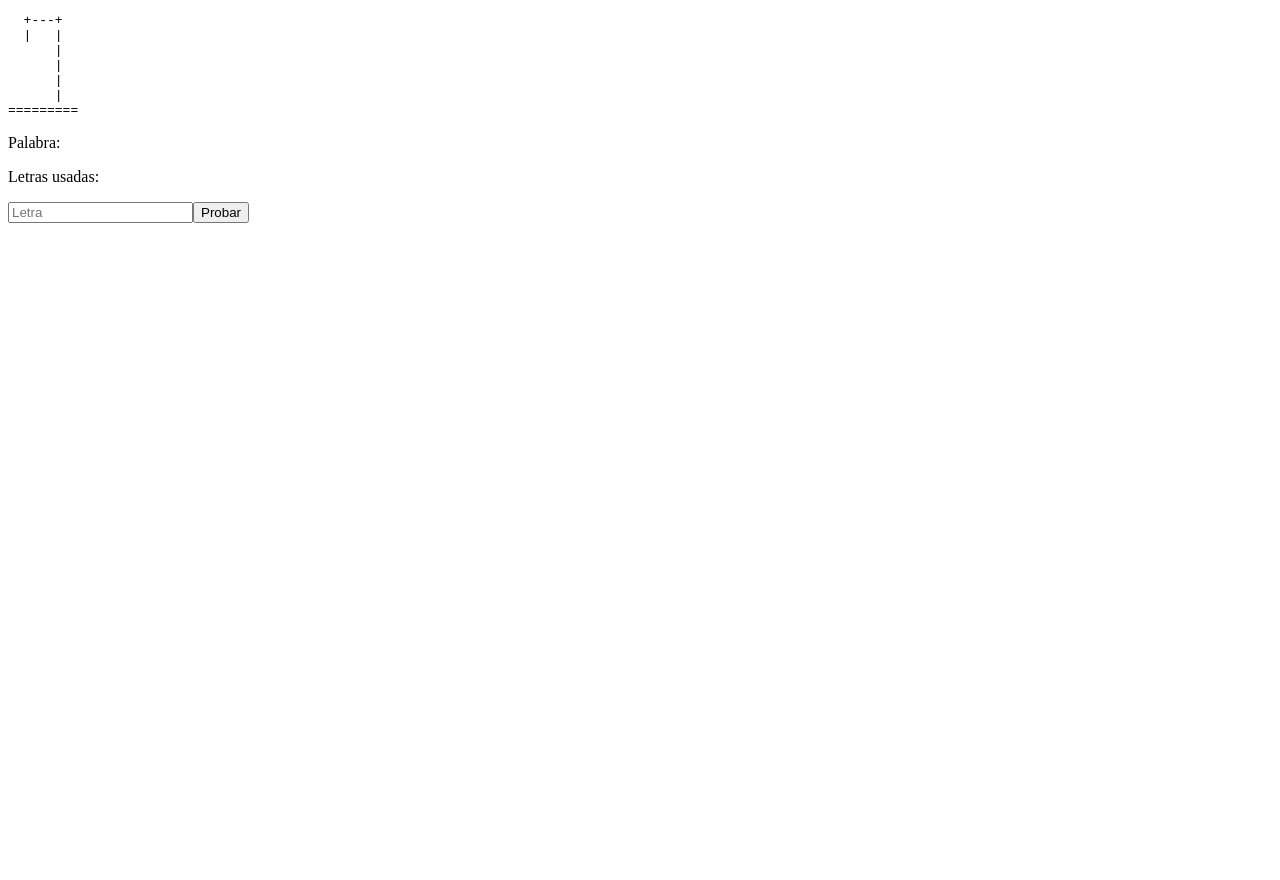
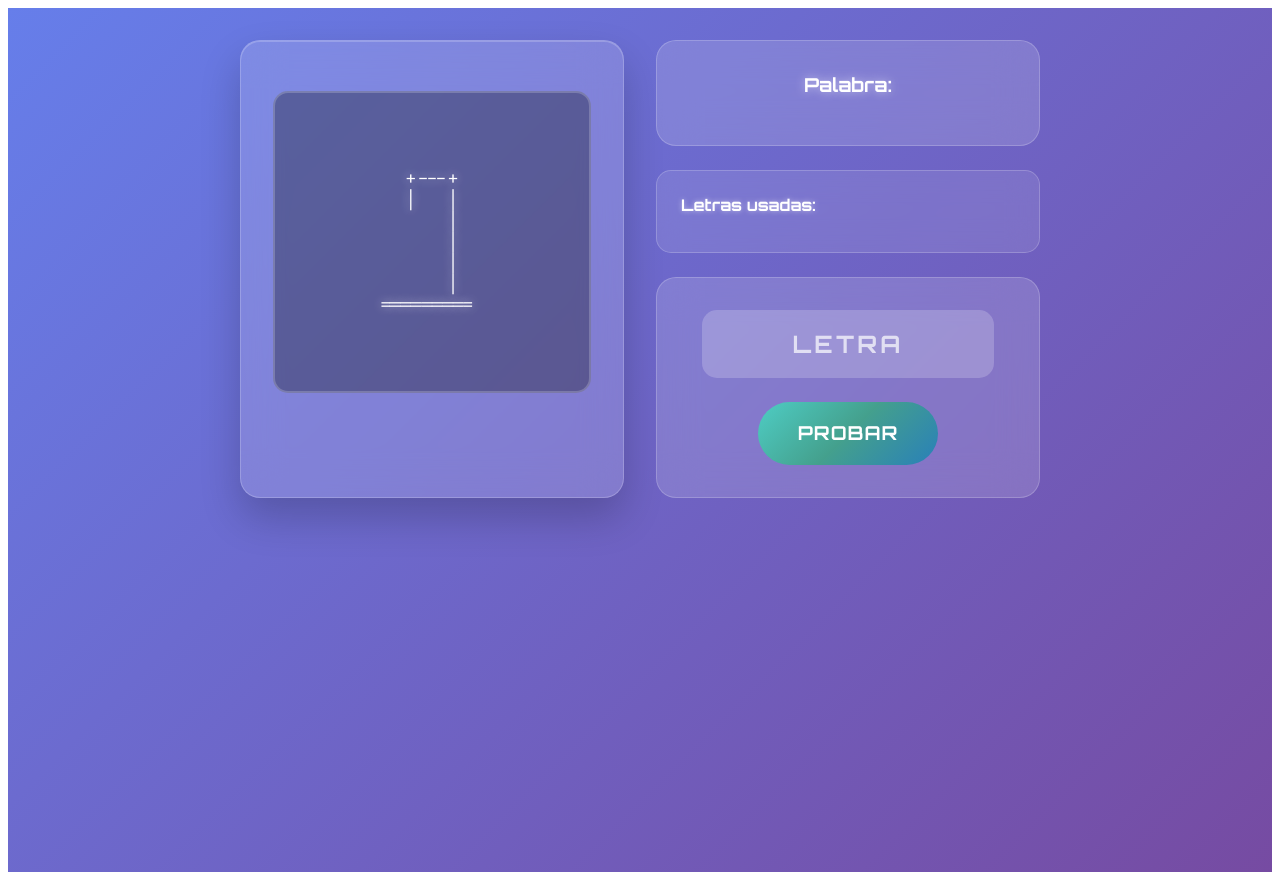
Before and after one commit to F4brici0L4yme/Angular-Juego-Ahorcado, an Angular app in the folder juego/: page /juego in a window 1280 px wide. Before the commit the page ends 800 px from the top, so only its background shows below. Built offline with nearby package versions, Linux system fonts and the light colour scheme.

Commit message:
Se agrego un style a juego-ahorcado

```diff
--- a/juego/src/app/juego-ahorcado/juego-ahorcado.css
+++ b/juego/src/app/juego-ahorcado/juego-ahorcado.css
@@ -0,0 +1,193 @@
+@import url('https://fonts.googleapis.com/css2?family=Orbitron:wght@400;700;900&family=Poppins:wght@300;400;600;700&family=Fira+Code:wght@400;500;700&display=swap');
+
+:host {
+  display: block;
+  font-family: 'Poppins', sans-serif;
+  background: linear-gradient(135deg, #667eea 0%, #764ba2 100%);
+  min-height: 100vh;
+  padding: 2rem 1rem;
+  overflow-x: hidden;
+}
+
+.game-board {
+  max-width: 800px;
+  margin: 0 auto;
+  display: grid;
+  grid-template-columns: 1fr 1fr;
+  gap: 2rem;
+}
+
+.drawing-section {
+  background: rgba(255, 255, 255, 0.15);
+  backdrop-filter: blur(20px);
+  border: 1px solid rgba(255, 255, 255, 0.2);
+  border-radius: 20px;
+  padding: 2rem;
+  box-shadow: 0 20px 40px rgba(0, 0, 0, 0.2), inset 0 1px 0 rgba(255, 255, 255, 0.2);
+}
+
+.hangman-drawing {
+  font-family: 'Fira Code', monospace;
+  font-size: 1.1rem;
+  line-height: 1.2;
+  color: #ffffff;
+  text-shadow: 0 0 10px rgba(255, 255, 255, 0.5);
+  background: rgba(0, 0, 0, 0.3);
+  padding: 1.5rem;
+  border-radius: 15px;
+  border: 2px solid rgba(255, 255, 255, 0.2);
+  white-space: pre-wrap;
+  text-align: center;
+  min-height: 250px;
+  display: flex;
+  align-items: center;
+  justify-content: center;
+}
+
+.game-info {
+  display: flex;
+  flex-direction: column;
+  gap: 1.5rem;
+}
+
+.word-display {
+  background: rgba(255, 255, 255, 0.15);
+  backdrop-filter: blur(20px);
+  border: 1px solid rgba(255, 255, 255, 0.2);
+  border-radius: 20px;
+  padding: 2rem;
+  text-align: center;
+}
+
+.word-label {
+  font-family: 'Orbitron', monospace;
+  font-size: 1.2rem;
+  font-weight: 700;
+  color: #ffffff;
+  margin-bottom: 1rem;
+  text-shadow: 0 0 10px rgba(255, 255, 255, 0.5);
+}
+
+.word-progress {
+  font-family: 'Orbitron', monospace;
+  font-size: 2.5rem;
+  font-weight: 900;
+  color: #ffffff;
+  letter-spacing: 0.5rem;
+  text-shadow: 0 0 15px rgba(255, 255, 255, 0.8);
+}
+
+.used-letters {
+  background: rgba(255, 255, 255, 0.1);
+  backdrop-filter: blur(15px);
+  border: 1px solid rgba(255, 255, 255, 0.2);
+  border-radius: 15px;
+  padding: 1.5rem;
+}
+
+.used-letters-label {
+  font-family: 'Orbitron', monospace;
+  font-size: 1rem;
+  font-weight: 600;
+  color: #ffffff;
+  margin-bottom: 0.8rem;
+  text-shadow: 0 0 5px rgba(255, 255, 255, 0.5);
+}
+
+.letters-list {
+  font-family: 'Poppins', sans-serif;
+  font-size: 1.1rem;
+  color: #ffffff;
+  text-shadow: 0 0 5px rgba(255, 255, 255, 0.3);
+  letter-spacing: 0.3rem;
+}
+
+.input-section {
+  background: rgba(255, 255, 255, 0.15);
+  backdrop-filter: blur(20px);
+  border: 1px solid rgba(255, 255, 255, 0.2);
+  border-radius: 20px;
+  padding: 2rem;
+  display: flex;
+  flex-direction: column;
+  gap: 1.5rem;
+  align-items: center;
+}
+
+.letter-input {
+  width: 80%;
+  max-width: 300px;
+  padding: 1.2rem;
+  font-size: 1.5rem;
+  font-family: 'Orbitron', monospace;
+  font-weight: 700;
+  border: none;
+  border-radius: 15px;
+  background: rgba(255, 255, 255, 0.2);
+  color: #ffffff;
+  text-align: center;
+  letter-spacing: 0.2rem;
+  text-transform: uppercase;
+}
+
+.letter-input::placeholder {
+  color: rgba(255, 255, 255, 0.7);
+}
+
+.letter-input:focus {
+  outline: none;
+  background: rgba(255, 255, 255, 0.3);
+  box-shadow: 0 0 0 3px rgba(255, 255, 255, 0.4),
+              0 10px 25px rgba(0, 0, 0, 0.2);
+  transform: scale(1.02);
+}
+
+.try-button {
+  background: linear-gradient(135deg, #4ecdc4 0%, #44a08d 50%, #2980b9 100%);
+  color: white;
+  border: none;
+  padding: 1.2rem 2.5rem;
+  font-size: 1.2rem;
+  font-weight: 700;
+  font-family: 'Orbitron', monospace;
+  border-radius: 50px;
+  cursor: pointer;
+  transition: all 0.3s ease-in-out;
+  text-transform: uppercase;
+  letter-spacing: 1px;
+}
+
+.try-button:hover {
+  transform: translateY(-3px) scale(1.05);
+  background: linear-gradient(135deg, #2980b9 0%, #27ae60 50%, #16a085 100%);
+}
+
+.try-button:active {
+  transform: translateY(-1px) scale(1.02);
+}
+
+/* Responsive */
+@media (max-width: 768px) {
+  .game-board {
+    grid-template-columns: 1fr;
+  }
+
+  .hangman-drawing {
+    font-size: 0.9rem;
+    min-height: 200px;
+  }
+
+  .word-progress {
+    font-size: 2rem;
+  }
+
+  .letter-input {
+    font-size: 1.2rem;
+    padding: 1rem;
+  }
+
+  .try-button {
+    padding: 1rem 2rem;
+    font-size: 1rem;
+  }
+}
--- a/juego/src/app/juego-ahorcado/juego-ahorcado.html
+++ b/juego/src/app/juego-ahorcado/juego-ahorcado.html
@@ -1,6 +1,223 @@
-<pre>{{ servicio.dibujo }}</pre>
-<p>Palabra: {{ servicio.progreso.join(' ') }}</p>
-<p>Letras usadas: {{ servicio.letrasUsadas.join(', ') }}</p>
+<div class="game-board">
+  <!-- Dibujo del ahorcado -->
+  <div class="drawing-section">
+    <pre class="hangman-drawing">{{ servicio.dibujo }}</pre>
+  </div>
 
-<input [(ngModel)]="letra" maxlength="1" placeholder="Letra" />
-<button (click)="probarLetra()">Probar</button>
+  <!-- Info del juego -->
+  <div class="game-info">
+    <!-- Palabra en progreso -->
+    <div class="word-display">
+      <div class="word-label">Palabra:</div>
+      <div class="word-progress">{{ servicio.progreso.join(' ') }}</div>
+    </div>
+
+    <!-- Letras usadas -->
+    <div class="used-letters">
+      <div class="used-letters-label">Letras usadas:</div>
+      <div class="letters-list">{{ servicio.letrasUsadas.join(', ') }}</div>
+    </div>
+
+    <!-- Entrada de letra -->
+    <div class="input-section">
+      <input class="letter-input" [(ngModel)]="letra" maxlength="1" placeholder="Letra" />
+      <button class="try-button" (click)="probarLetra()">Probar</button>
+    </div>
+  </div>
+</div>
+<style>
+@import url('https://fonts.googleapis.com/css2?family=Orbitron:wght@400;700;900&family=Poppins:wght@300;400;600;700&family=Fira+Code:wght@400;500;700&display=swap');
+
+:host {
+  display: block;
+  font-family: 'Poppins', sans-serif;
+  background: linear-gradient(135deg, #667eea 0%, #764ba2 100%);
+  min-height: 100vh;
+  padding: 2rem 1rem;
+  overflow-x: hidden;
+}
+
+.game-board {
+  max-width: 800px;
+  margin: 0 auto;
+  display: grid;
+  grid-template-columns: 1fr 1fr;
+  gap: 2rem;
+}
+
+.drawing-section {
+  background: rgba(255, 255, 255, 0.15);
+  backdrop-filter: blur(20px);
+  border: 1px solid rgba(255, 255, 255, 0.2);
+  border-radius: 20px;
+  padding: 2rem;
+  box-shadow: 0 20px 40px rgba(0, 0, 0, 0.2), inset 0 1px 0 rgba(255, 255, 255, 0.2);
+}
+
+.hangman-drawing {
+  font-family: 'Fira Code', monospace;
+  font-size: 1.1rem;
+  line-height: 1.2;
+  color: #ffffff;
+  text-shadow: 0 0 10px rgba(255, 255, 255, 0.5);
+  background: rgba(0, 0, 0, 0.3);
+  padding: 1.5rem;
+  border-radius: 15px;
+  border: 2px solid rgba(255, 255, 255, 0.2);
+  white-space: pre-wrap;
+  text-align: center;
+  min-height: 250px;
+  display: flex;
+  align-items: center;
+  justify-content: center;
+}
+
+.game-info {
+  display: flex;
+  flex-direction: column;
+  gap: 1.5rem;
+}
+
+.word-display {
+  background: rgba(255, 255, 255, 0.15);
+  backdrop-filter: blur(20px);
+  border: 1px solid rgba(255, 255, 255, 0.2);
+  border-radius: 20px;
+  padding: 2rem;
+  text-align: center;
+}
+
+.word-label {
+  font-family: 'Orbitron', monospace;
+  font-size: 1.2rem;
+  font-weight: 700;
+  color: #ffffff;
+  margin-bottom: 1rem;
+  text-shadow: 0 0 10px rgba(255, 255, 255, 0.5);
+}
+
+.word-progress {
+  font-family: 'Orbitron', monospace;
+  font-size: 2.5rem;
+  font-weight: 900;
+  color: #ffffff;
+  letter-spacing: 0.5rem;
+  text-shadow: 0 0 15px rgba(255, 255, 255, 0.8);
+}
+
+.used-letters {
+  background: rgba(255, 255, 255, 0.1);
+  backdrop-filter: blur(15px);
+  border: 1px solid rgba(255, 255, 255, 0.2);
+  border-radius: 15px;
+  padding: 1.5rem;
+}
+
+.used-letters-label {
+  font-family: 'Orbitron', monospace;
+  font-size: 1rem;
+  font-weight: 600;
+  color: #ffffff;
+  margin-bottom: 0.8rem;
+  text-shadow: 0 0 5px rgba(255, 255, 255, 0.5);
+}
+
+.letters-list {
+  font-family: 'Poppins', sans-serif;
+  font-size: 1.1rem;
+  color: #ffffff;
+  text-shadow: 0 0 5px rgba(255, 255, 255, 0.3);
+  letter-spacing: 0.3rem;
+}
+
+.input-section {
+  background: rgba(255, 255, 255, 0.15);
+  backdrop-filter: blur(20px);
+  border: 1px solid rgba(255, 255, 255, 0.2);
+  border-radius: 20px;
+  padding: 2rem;
+  display: flex;
+  flex-direction: column;
+  gap: 1.5rem;
+  align-items: center;
+}
+
+.letter-input {
+  width: 80%;
+  max-width: 300px;
+  padding: 1.2rem;
+  font-size: 1.5rem;
+  font-family: 'Orbitron', monospace;
+  font-weight: 700;
+  border: none;
+  border-radius: 15px;
+  background: rgba(255, 255, 255, 0.2);
+  color: #ffffff;
+  text-align: center;
+  letter-spacing: 0.2rem;
+  text-transform: uppercase;
+}
+
+.letter-input::placeholder {
+  color: rgba(255, 255, 255, 0.7);
+}
+
+.letter-input:focus {
+  outline: none;
+  background: rgba(255, 255, 255, 0.3);
+  box-shadow: 0 0 0 3px rgba(255, 255, 255, 0.4),
+              0 10px 25px rgba(0, 0, 0, 0.2);
+  transform: scale(1.02);
+}
+
+.try-button {
+  background: linear-gradient(135deg, #4ecdc4 0%, #44a08d 50%, #2980b9 100%);
+  color: white;
+  border: none;
+  padding: 1.2rem 2.5rem;
+  font-size: 1.2rem;
+  font-weight: 700;
+  font-family: 'Orbitron', monospace;
+  border-radius: 50px;
+  cursor: pointer;
+  transition: all 0.3s ease-in-out;
+  text-transform: uppercase;
+  letter-spacing: 1px;
+}
+
+.try-button:hover {
+  transform: translateY(-3px) scale(1.05);
+  background: linear-gradient(135deg, #2980b9 0%, #27ae60 50%, #16a085 100%);
+}
+
+.try-button:active {
+  transform: translateY(-1px) scale(1.02);
+}
+
+/* Responsive */
+@media (max-width: 768px) {
+  .game-board {
+    grid-template-columns: 1fr;
+  }
+
+  .hangman-drawing {
+    font-size: 0.9rem;
+    min-height: 200px;
+  }
+
+  .word-progress {
+    font-size: 2rem;
+  }
+
+  .letter-input {
+    font-size: 1.2rem;
+    padding: 1rem;
+  }
+
+  .try-button {
+    padding: 1rem 2rem;
+    font-size: 1rem;
+  }
+}
+
+</style>
```
